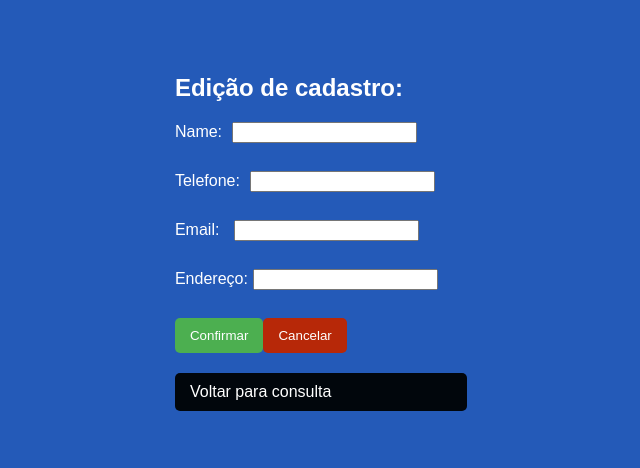
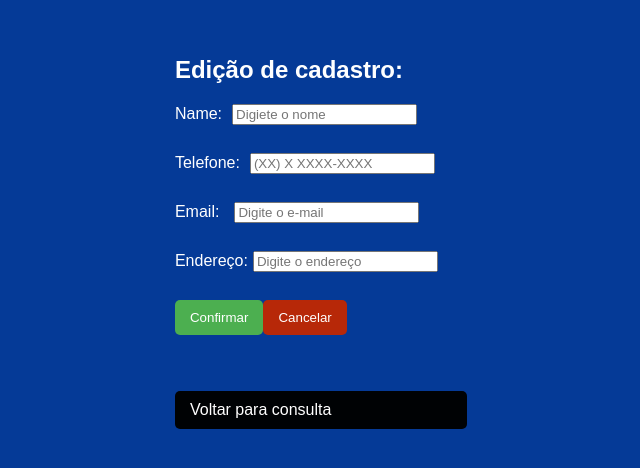
Before and after one commit to jrrodrigo421/Technician_Management, a React (Create React App) app: page /edit/1 in a window 1280 px wide. Shown: the part 158-626 px from the top of the page, without its empty margins (319-959 px from the left). Built offline with nearby package versions, Linux system fonts and the light colour scheme; no server answers.

Commit message:
feat: review of flows and adjustments

```diff
--- a/package.json
+++ b/package.json
@@ -10,6 +10,7 @@
     "axios": "^1.6.2",
     "react": "^18.2.0",
     "react-dom": "^18.2.0",
+    "react-input-mask": "^2.0.4",
     "react-router-dom": "^6.20.0",
     "react-scripts": "5.0.1",
     "web-vitals": "^2.1.4"
--- a/src/components/TechnicianEdit.js
+++ b/src/components/TechnicianEdit.js
@@ -2,9 +2,16 @@ import React, { useState, useEffect } from 'react';
 import axios from 'axios';
 import { useParams, useNavigate, Link } from 'react-router-dom';
 
+import InputMask from 'react-input-mask';
+
 const TechnicianEdit = () => {
   const { id } = useParams();
   const navigate = useNavigate();
+
+
+  const formatPhoneNumber = (phoneNumber) => {
+    return phoneNumber.replace(/\D/g, '');
+  };
 
   const [formData, setFormData] = useState({
     name: '',
@@ -41,14 +48,14 @@ const TechnicianEdit = () => {
     e.preventDefault();
 
     try {
-      const formattedData = { ...formData, telephone: parseInt(formData.telephone, 10) };
+      const formattedPhoneNumber = formatPhoneNumber(formData.telephone);
+      const formattedData = { ...formData, telephone: parseInt(formattedPhoneNumber, 10) };
 
       await axios.put(`http://localhost:3030/technicians/${id}`, formattedData);
 
 
       setSuccessMessage('Cadastro do técnico alterado com sucesso!');
 
-      // limpa msg erro
       setError(null);
 
 
@@ -66,14 +73,14 @@ const TechnicianEdit = () => {
   return (
     <div style={{ padding: '20px' }}>
       <h2 style={{ marginBottom: '20px' }}>Edição de cadastro:</h2>
-      {error && <p style={{ color: 'red' }}>{error}</p>}
-      {successMessage && <p style={{ color: 'green' }}>{successMessage}</p>}
+
       <form onSubmit={handleSubmit}>
         <label style={{ display: 'block', marginBottom: '10px', marginRight: '50px' }}>
           Name:
           <input
             type="text"
             name="name"
+            placeholder='Digiete o nome'
             value={formData.name}
             onChange={handleChange}
             required
@@ -83,8 +90,10 @@ const TechnicianEdit = () => {
         <br />
         <label style={{ display: 'block', marginBottom: '10px' }}>
           Telefone:
-          <input
+          <InputMask
+            mask="(99) 9 9999-9999"
             type="text"
+            placeholder='(XX) X XXXX-XXXX'
             name="telephone"
             value={formData.telephone}
             onChange={handleChange}
@@ -98,6 +107,7 @@ const TechnicianEdit = () => {
           <input
             type="email"
             name="email"
+            placeholder='Digite o e-mail'
             value={formData.email}
             onChange={handleChange}
             required
@@ -110,6 +120,7 @@ const TechnicianEdit = () => {
           <input
             type="text"
             name="address"
+            placeholder='Digite o endereço'
             value={formData.address}
             onChange={handleChange}
             required
@@ -145,9 +156,15 @@ const TechnicianEdit = () => {
         </button>
 
       </form>
-      <Link to="/" style={{ display: 'block', marginTop: '20px', backgroundColor: '#01060C', color: 'white', padding: '10px 15px', borderRadius: '5px', textDecoration: 'none' }}>
+
+      <br />
+      {error && <p style={{ color: 'red', marginTop: '10px' }}>{error}</p>}
+      {successMessage && <p style={{ color: 'green' }}>{successMessage}</p>}
+      <br />
+      <Link to="/" style={{ display: 'block', marginTop: '20px', backgroundColor: '#000204', color: 'white', padding: '10px 15px', borderRadius: '5px', textDecoration: 'none' }}>
         Voltar para consulta
       </Link>
+
     </div>
   );
 };
--- a/src/components/TechnicianForm.js
+++ b/src/components/TechnicianForm.js
@@ -1,6 +1,7 @@
 import React, { useState } from 'react';
 import axios from 'axios';
 import { Link, useNavigate } from 'react-router-dom';
+import InputMask from 'react-input-mask';
 
 import './TechnicianForm.css'
 
@@ -11,6 +12,13 @@ const TechnicianForm = () => {
     email: '',
     address: '',
   });
+
+
+  const formatPhoneNumber = (phoneNumber) => {
+    return phoneNumber.replace(/\D/g, '');
+  };
+
+
   const [error, setError] = useState(null);
   const [successMessage, setSuccessMessage] = useState(null);
   const navigate = useNavigate();
@@ -26,9 +34,13 @@ const TechnicianForm = () => {
     e.preventDefault();
 
     try {
-      const formattedData = { ...formData, telephone: parseInt(formData.telephone, 10) };
+      const formattedPhoneNumber = formatPhoneNumber(formData.telephone);
+      const formattedData = { ...formData, telephone: parseInt(formattedPhoneNumber, 10) };
+
 
       const response = await axios.post('http://localhost:3030/technicians', formattedData);
+
+      setSuccessMessage('Cadastro do técnico alterado com sucesso!');
 
       console.log('Técnico cadastrado com sucesso:', response.data);
 
@@ -39,7 +51,7 @@ const TechnicianForm = () => {
         address: '',
       });
 
-      setSuccessMessage('Técnico cadastrado com sucesso!');
+
 
 
       setError(null);
@@ -62,13 +74,13 @@ const TechnicianForm = () => {
 
     <div className="form-container" style={{ padding: '20px' }}>
       <h2 style={{ marginBottom: '20px' }}>Cadastrar Técnico</h2>
-      {error && <p style={{ color: 'red' }}>{error}</p>}
-      {successMessage && <p style={{ color: 'green' }}>{successMessage}</p>}
+
       <form onSubmit={handleSubmit}>
         <label style={{ display: 'block', marginBottom: '10px', marginRight: '50px' }}>
           Nome:
           <input
             type="text"
+            placeholder='Digite o nome'
             name="name"
             value={formData.name}
             onChange={handleChange}
@@ -79,8 +91,10 @@ const TechnicianForm = () => {
         <br />
         <label style={{ display: 'block', marginBottom: '10px' }}>
           Telefone:
-          <input
+          <InputMask
             type="text"
+            mask="(99) 9 9999-9999"
+            placeholder='(XX) X XXXX-XXXX'
             name="telephone"
             value={formData.telephone}
             onChange={handleChange}
@@ -93,6 +107,7 @@ const TechnicianForm = () => {
           Email:
           <input
             type="email"
+            placeholder='Digite o e-mail'
             name="email"
             value={formData.email}
             onChange={handleChange}
@@ -106,6 +121,7 @@ const TechnicianForm = () => {
           <input
             type="text"
             name="address"
+            placeholder='Digite o endereço'
             value={formData.address}
             onChange={handleChange}
             required
@@ -141,7 +157,13 @@ const TechnicianForm = () => {
           Cancelar
         </button>
       </form>
+      <br />
+      <br />
+
       {error && <p style={{ color: 'red', marginTop: '10px' }}>{error}</p>}
+
+      {successMessage && <p style={{ color: 'green' }}>{successMessage}</p>}
+      <br />
       <Link to="/" style={{ display: 'block', marginTop: '20px', backgroundColor: '#000204', color: 'white', padding: '10px 15px', borderRadius: '5px', textDecoration: 'none' }}>
         Voltar para consulta
       </Link>
--- a/src/components/TechnicianView.js
+++ b/src/components/TechnicianView.js
@@ -32,7 +32,6 @@ const TechnicianView = () => {
   }
 
   return (
-    // <div className="technician-view-container" style={{ backgroundImage: 'url(/logo_pratica_branco.png)', backgroundSize: 'cover', backgroundPosition: 'center', width: '100%', display: 'flex', flexDirection: 'column', alignItems: 'center', justifyContent: 'center', fontFamily: 'Arial, sans-serif' }}>
 
     <div className="technician-list-container" style={{ padding: '20px', fontFamily: 'Arial, sans-serif' }}>
       <h2 style={{ fontSize: '24px', marginBottom: '20px', fontWeight: 'bold' }}>Detalhes do Cadastro</h2>
--- a/src/components/design.css
+++ b/src/components/design.css
@@ -1,10 +1,7 @@
 body {
+
   /* background-image: url('/public/logo_pratica_branco.png'); */
-  background-color: rgba(100, 149, 237, 0.3);
-  /* Cor de fundo com transparência */
-
-
-  background-color: rgb(36, 90, 184);
+  background-color: rgb(5, 58, 151);
   color: white;
   font-family: 'Arial', sans-serif;
   margin: 0;
@@ -47,7 +44,6 @@ p {
   background-color: #555;
 }
 
-/* Adicione este bloco ao design.css */
 .action-button {
   color: #ffffff;
   border: none;
```
Also changed, not shown: src/components/TechnicianForm.css (+0 -56 lines), 1 other file (tests, documents, lock files or other folders).
